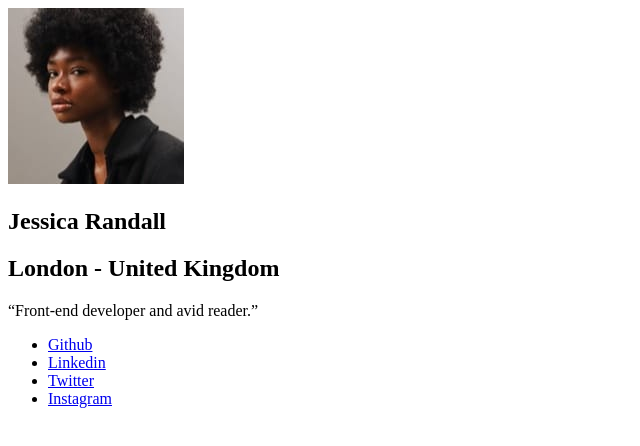
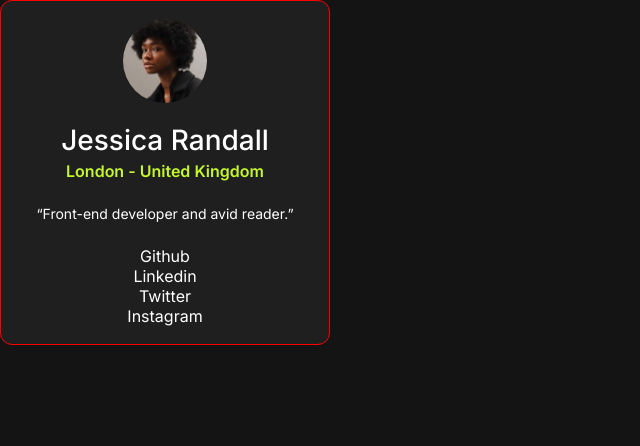
Before and after one commit to Amanda-Martins-M/Social-links-profile, a plain HTML site: page index.html in a window 1280 px wide. Shown: the whole page, without its empty margins (0-640 px from the left). Drawn offline with Linux system fonts and the light colour scheme.

Commit message:
Inclui fonts, css customizado e reset global

```diff
--- a/index.html
+++ b/index.html
@@ -8,6 +8,10 @@
   <link rel="icon" type="image/png" sizes="32x32" href="./assets/images/favicon-32x32.png">
 
   <title>Frontend Mentor | Social links profile</title>
+
+<link rel="preconnect" href="https://fonts.googleapis.com">
+<link rel="preconnect" href="https://fonts.gstatic.com" crossorigin>
+<link href="https://fonts.googleapis.com/css2?family=Inter:ital,opsz,wght@0,14..32,100..900;1,14..32,100..900&display=swap" rel="stylesheet">
 </head>
 
 <body>
@@ -16,6 +20,7 @@
       <img src="assets/images/avatar-jessica.jpeg" alt="foto de perfil de Jessica.">
       <h1>Jessica Randall</h1>
       <h2>London - United Kingdom</h2>
+      <link rel="stylesheet" href="style.css">
 
       <p><q>Front-end developer and avid reader.</q></p>
 
--- /dev/null
+++ b/style.css
@@ -0,0 +1,61 @@
+:root {
+    --cor-green: hsl(75, 94%, 57%);
+    --cor-white: hsl(0, 0%, 100%);
+    --cor-grey-700: hsl(0, 0%, 20%);
+    --cor-grey-800: hsl(0, 0%, 12%);
+    --cor-grey-900: hsl(0, 0%, 8%);
+}
+
+* {
+    margin: 0;
+    list-style: none;
+    text-decoration: none;
+    padding: 0;
+    box-sizing: border-box;
+}
+
+/*//<weight>: Use a value from 100 to 900// <uniquifier: Use a unique and descriptive class name> */
+
+body {
+    font-family: "inter", sans-serif;
+    background-color: var(--cor-grey-900);
+    color: var(--cor-white);
+}
+
+a {
+    color: var(--cor-white);
+}
+
+section{
+    background-color: var(--cor-grey-800);
+    width: 330px;
+    border-radius: 12px;
+    border: 1px solid red;
+    padding: 18px;
+    text-align: center;
+}
+
+section img{
+    width: 84px;
+    height: 84px;
+    border-radius: 50%;
+    /*border-radius: cima-esquerda cima-direita baixo-direita baixo-esquerda;*/
+}
+
+section h1{
+    font-size: 28px;
+    margin: 16px 0px 4px 0px;
+    font-weight: 500;
+}
+
+section h2{
+    font-size: 16px;
+    margin-bottom: 24px;
+    font-weight: 600;
+    color: var(--cor-green);
+}
+section p{
+    font-size: 14px;
+    color: var(--cor-white-medium);
+    margin-bottom: 24px;
+}
```
